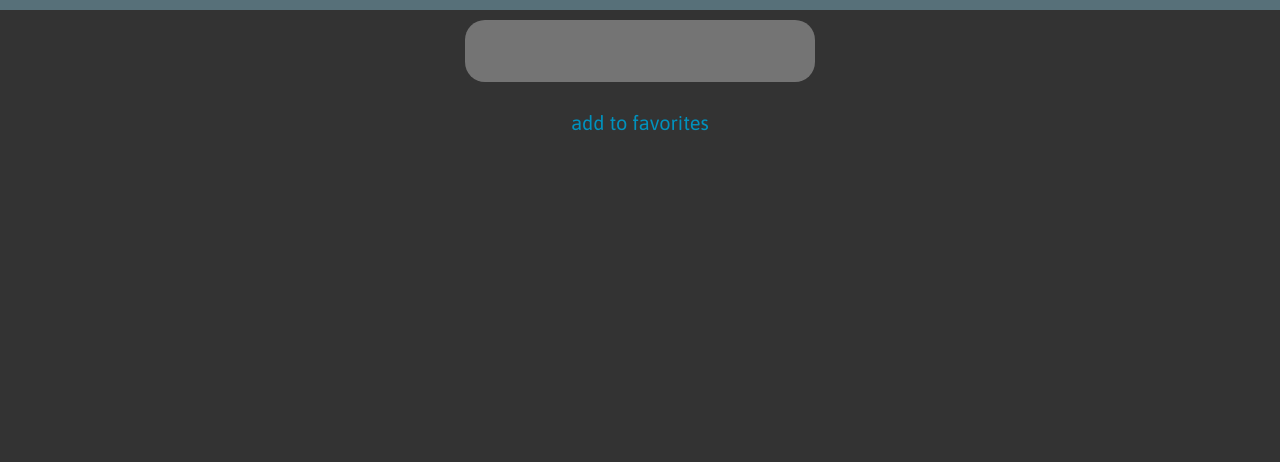
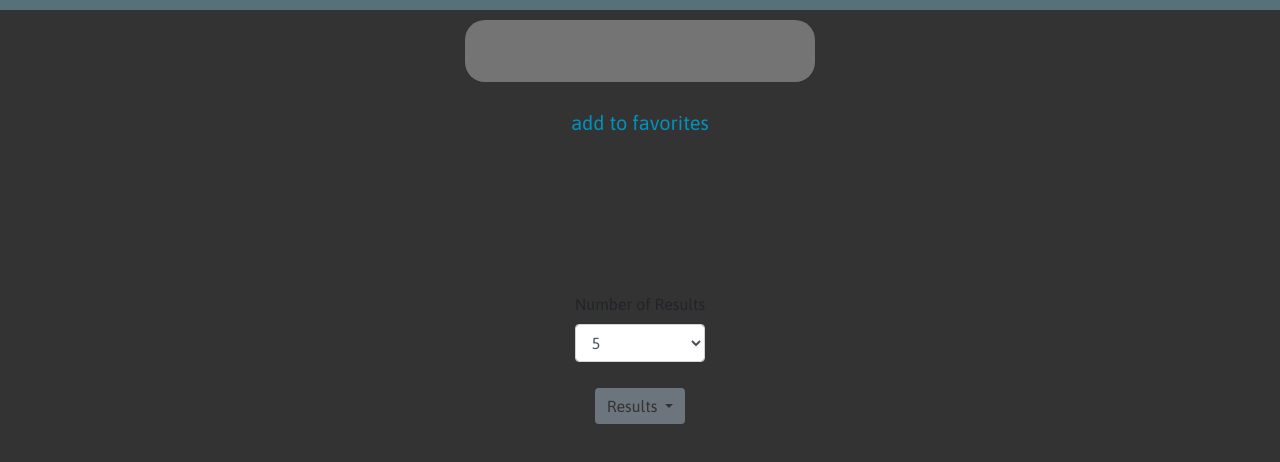
Before and after one commit to bcandyman/project1, a plain HTML site: page test index.html in a window 1280 px wide. Drawn offline with nearby package versions, Linux system fonts and the light colour scheme.

Commit message:
Added dropdown that contains all item names of returned ajax call. Added scroll menu that determines the number of items that will be returned by the ajax call.

```diff
--- a/test index.html
+++ b/test index.html
@@ -24,6 +24,33 @@
     <div class="subtitle"></div><p id="protien"></p></div>
     <div class="subtitle"></div><p id="ingredients"></p></div>
 
+
+    <div class="form-group">
+        <label for="exampleFormControlSelect1">Number of Results</label>
+        <select class="form-control" id="numOfResults">
+            <option>5</option>
+            <option>10</option>
+            <option>15</option>
+            <option>20</option>
+        </select>
+    </div>
+
+    <div class="dropdown">
+        <button class="btn btn-secondary dropdown-toggle" type="button" id="dropdownMenuButton" data-toggle="dropdown" aria-haspopup="true" aria-expanded="false">
+          Results
+        </button>
+        <div class="dropdown-menu" aria-labelledby="dropdownMenuButton">
+
+        </div>
+      </div>
+
+
+
+
+
+
+
+
     <script src="assets/javascript/logic.js"></script>
 </body>
 </html>
```
